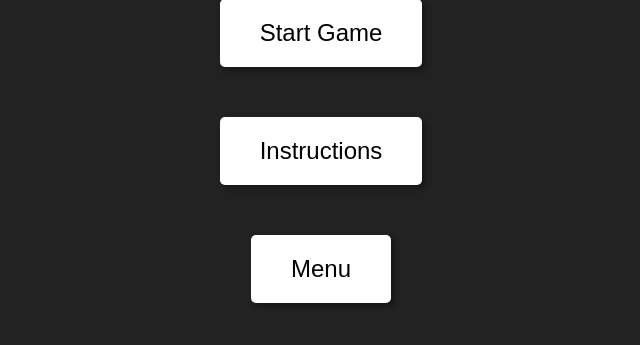
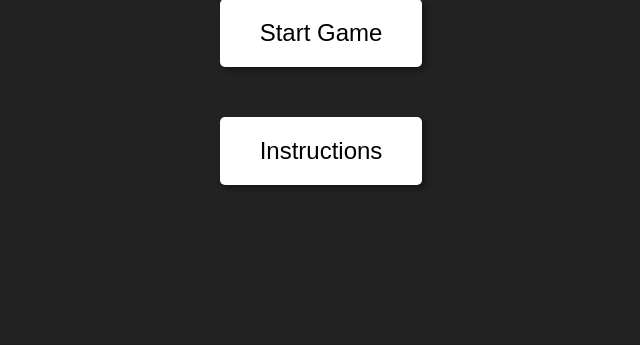
Before and after one commit to austinpundsack/ImperfectPong, a Django app: page /menu in a window 1280 px wide. Shown: the part 238-583 px from the top of the page, without its empty margins (319-959 px from the left). Run offline with Django 4.2, Linux system fonts and the light colour scheme.

Commit message:
Removed the Menu Button from the menu

```diff
--- a/ImperfectPongProject/pong/game/templates/Pong_menu.html
+++ b/ImperfectPongProject/pong/game/templates/Pong_menu.html
@@ -49,6 +49,5 @@
     <h1>(Im)Perfect Pong</h1>
     <button><a href={% url 'game' %} class="btn">Start Game</a></button><br>
     <button><a href={% url 'instructions' %} class="btn">Instructions</button><br>
-      <button><a href={% url 'menu' %} class="btn">Menu</a></button>
   </body>
 </html>
```
